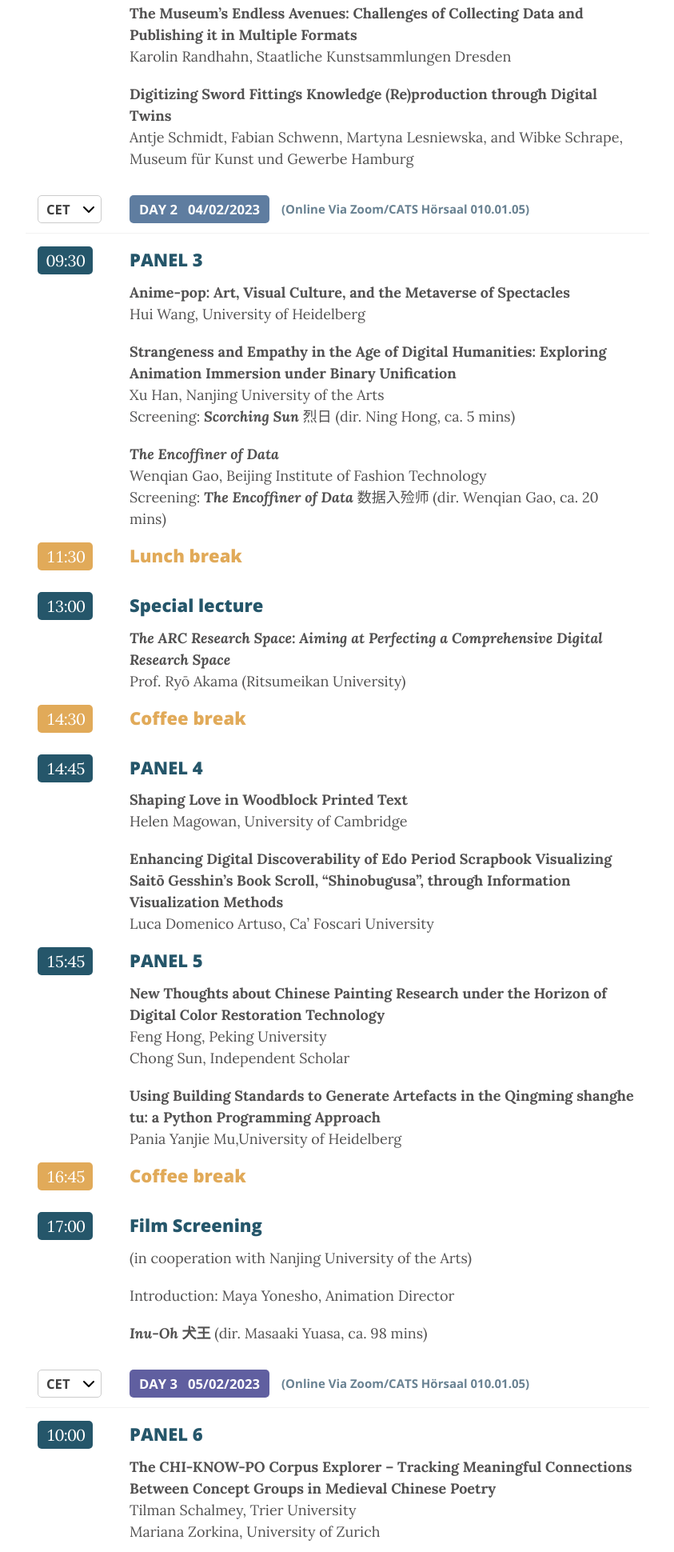
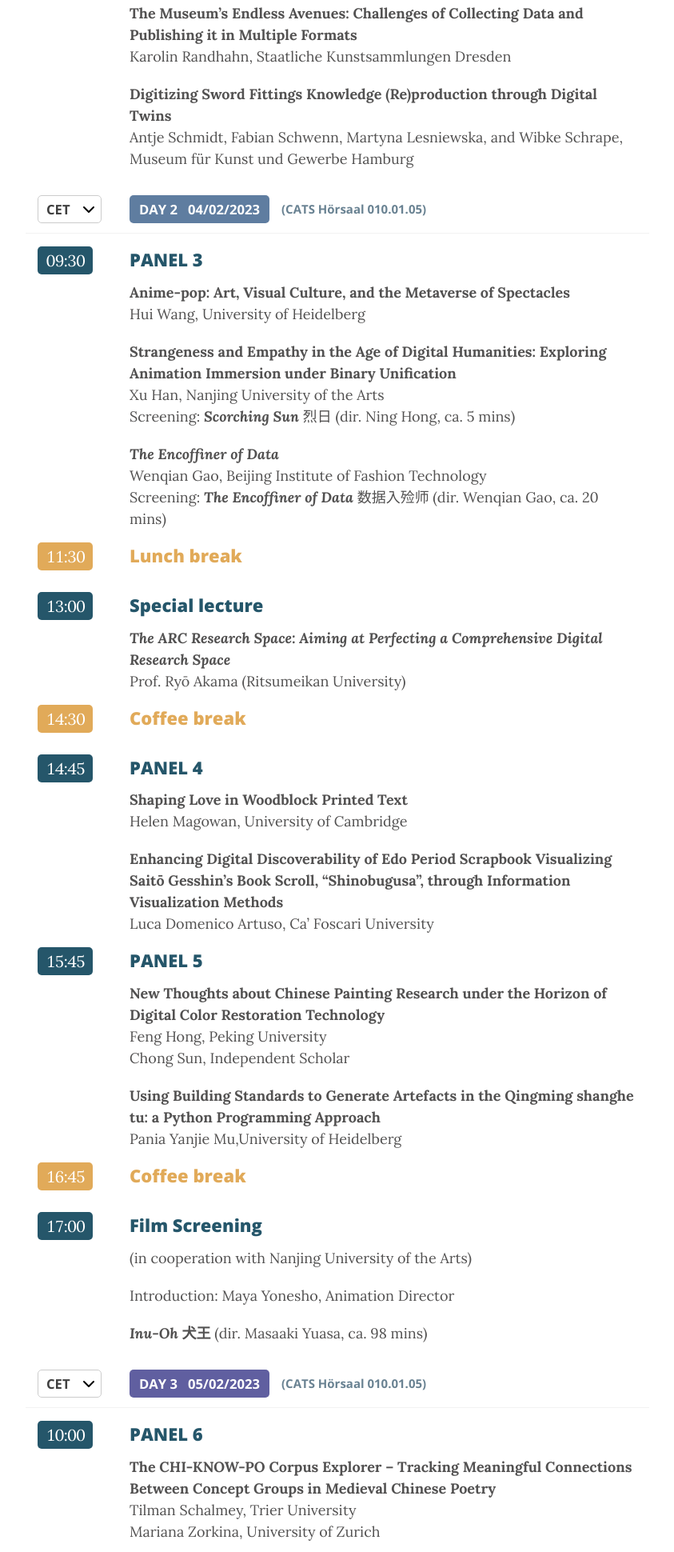
Before and after one commit to DHconf2022/DHconf2022.github.io, a website: page programme.html in a window 1280 px wide. Shown: the part 1705-3645 px from the top of the page at 80% size, without its empty margins (218-1061 px from the left). Drawn offline with nearby package versions, Linux system fonts and the light colour scheme.

Commit message:
Update programme.html

```diff
--- a/programme.html
+++ b/programme.html
@@ -299,7 +299,7 @@ Open Knowledge Graph of Premodern Chinese Data</b></i><br>
                                     Day 2 &nbsp; 04/02/2023
                                 </div>
                                 <div class="table-column room-info">
-                                    (Online Via Zoom/CATS Hörsaal 010.01.05)
+                                    (CATS Hörsaal 010.01.05)
                                 </div>
                             </div>
                             <div class="table-row">
@@ -487,7 +487,7 @@ Open Knowledge Graph of Premodern Chinese Data</b></i><br>
                                     Day 3 &nbsp; 05/02/2023
                                 </div>
                                 <div class="table-column room-info">
-                                    (Online Via Zoom/CATS Hörsaal 010.01.05)
+                                    (CATS Hörsaal 010.01.05)
                                 </div>
                             </div>
                             <div class="table-row">
```
